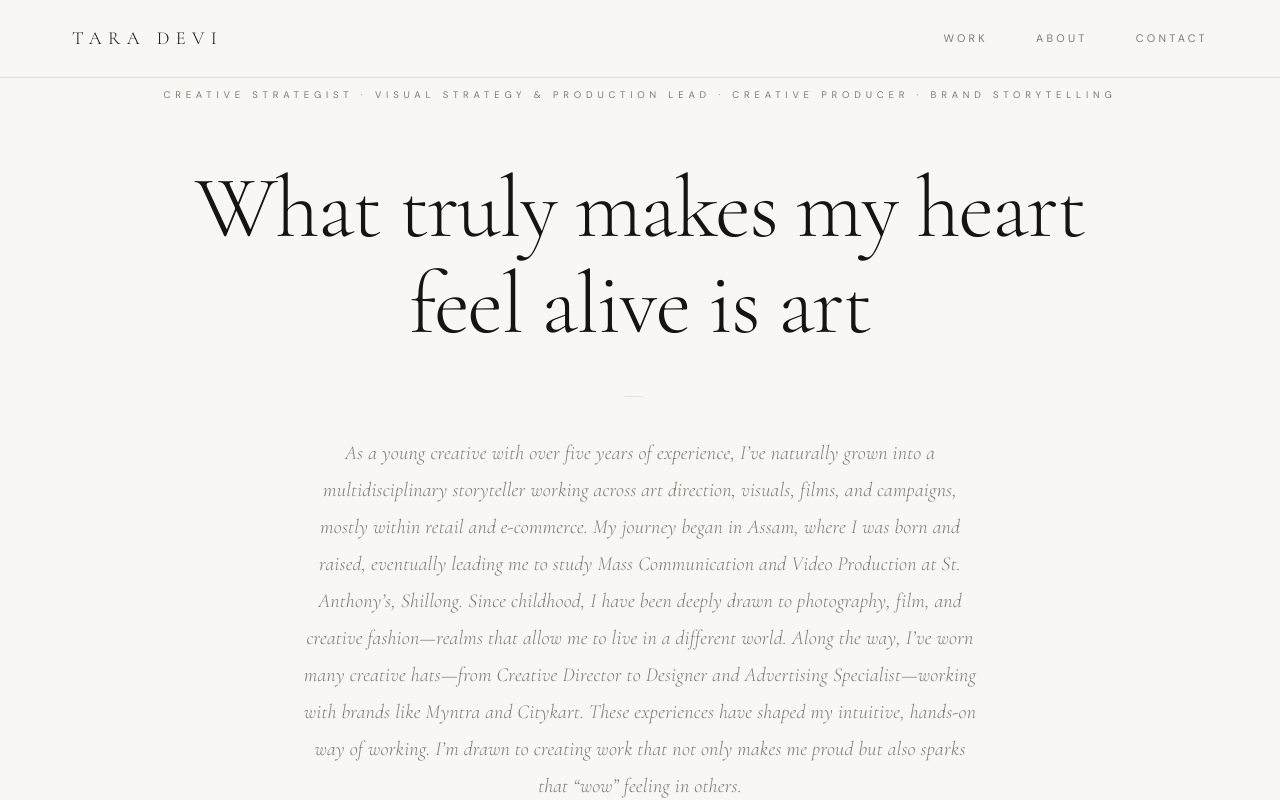
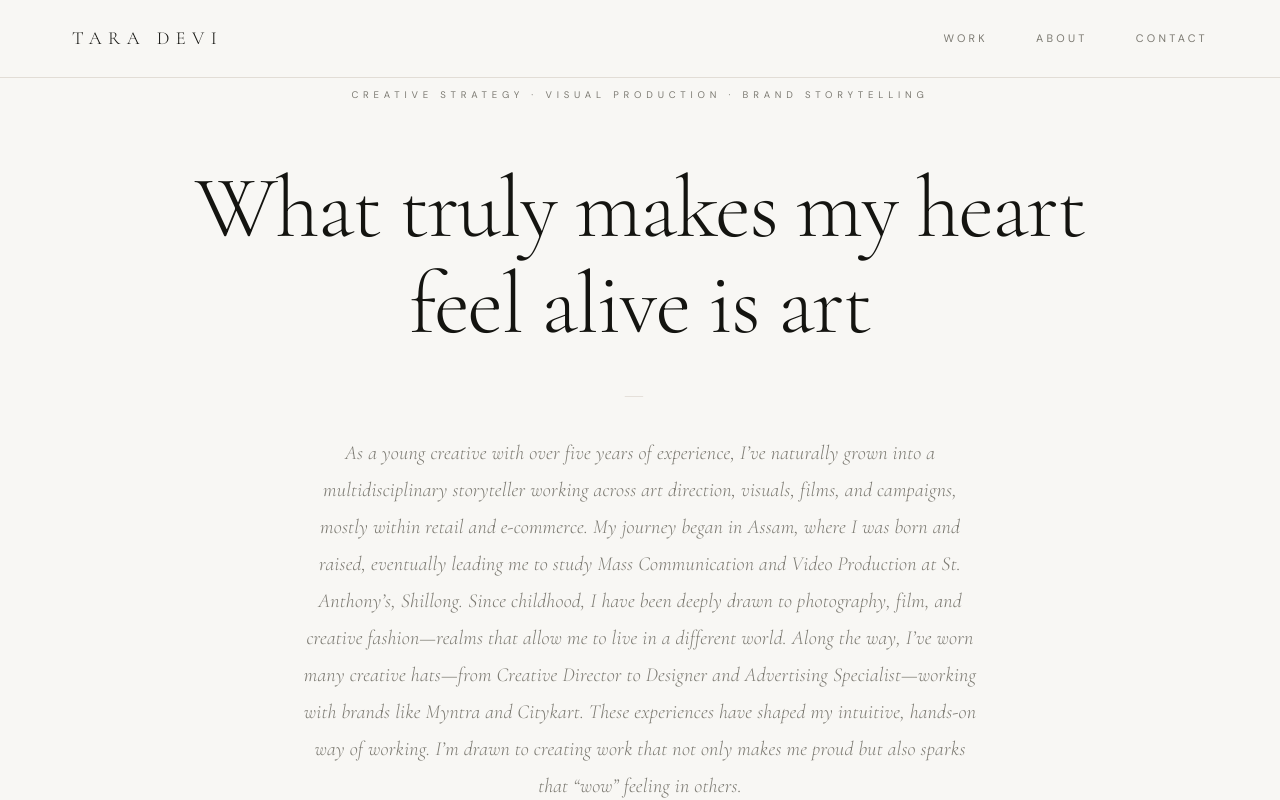
Before and after one commit to soumayg9673/taradevi-studio, a SvelteKit app: page / in a window 1280 px wide. Shown: the top 800 px of the page. Built offline with nearby package versions, Linux system fonts and the light colour scheme.

Commit message:
update homepage eyebrow

```diff
--- a/src/routes/+page.svelte
+++ b/src/routes/+page.svelte
@@ -18,7 +18,7 @@
 <!-- Hero Section -->
 <section class="hero">
   <div class="hero-inner">
-    <p class="hero-eyebrow">Creative Strategist · Visual Strategy & Production Lead · Creative Producer · Brand Storytelling</p>
+    <p class="hero-eyebrow">Creative Strategy · Visual Production · Brand Storytelling</p>
     <h1 class="hero-title">{siteData.title}</h1>
     <p class="hero-dash">—</p>
     <p class="hero-summary">{siteData.summary}</p>
```
